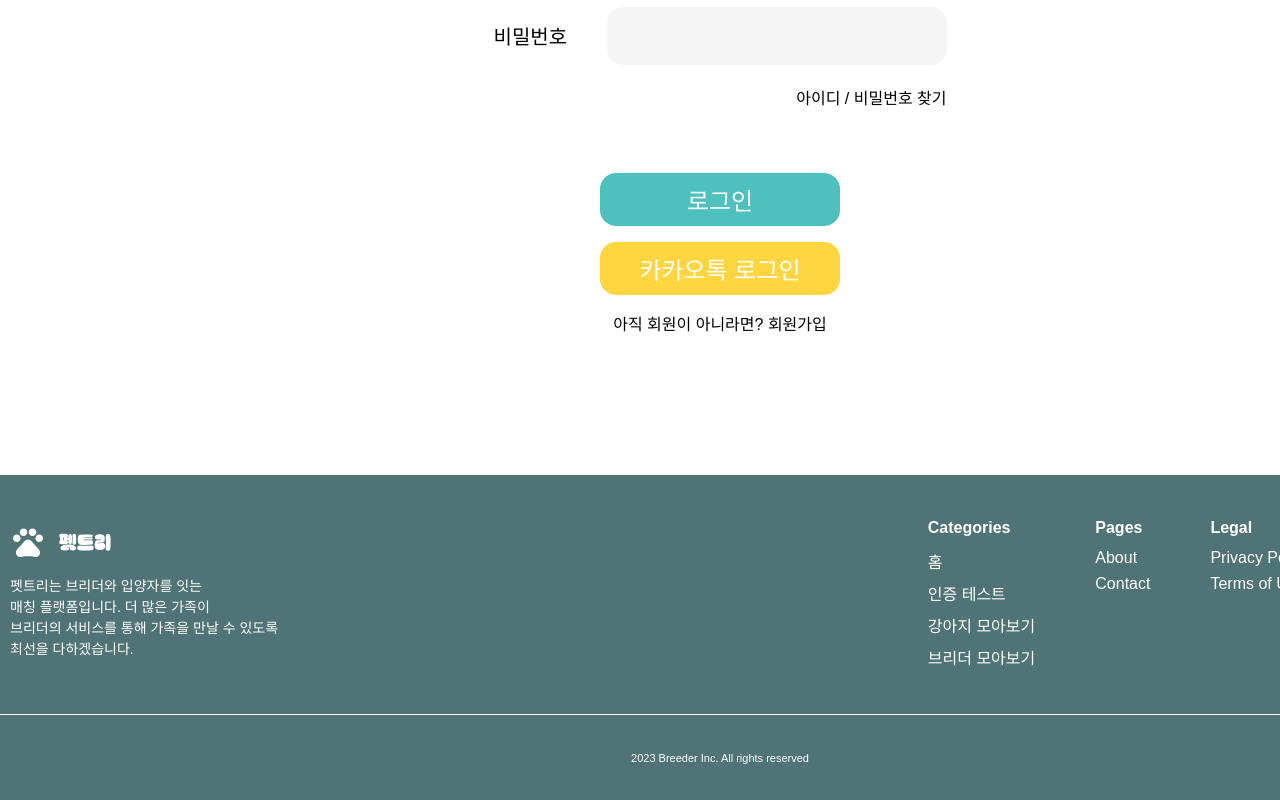
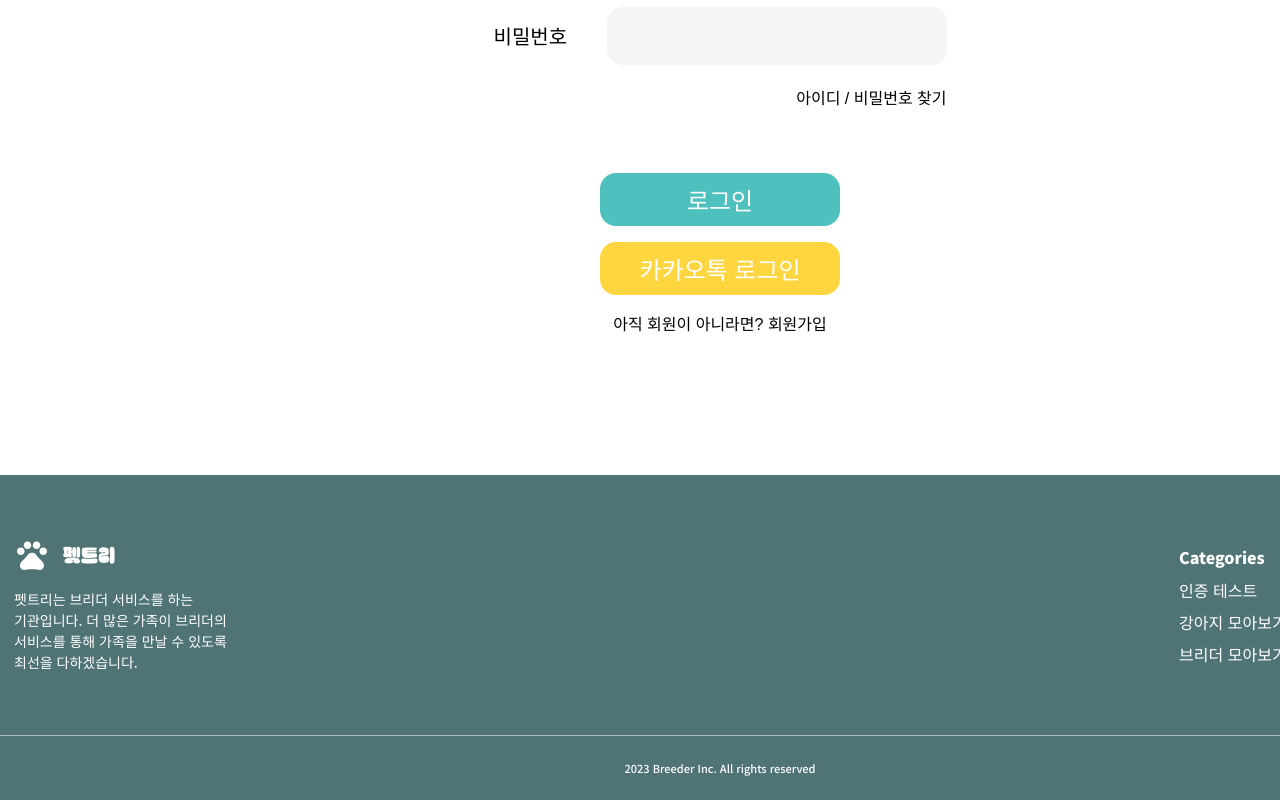
Before and after one commit to next-petree/frontend, a React (Create React App) app: page /login in a window 1280 px wide. Shown: the part 419-1219 px from the top of the page. Built offline with nearby package versions, Linux system fonts and the light colour scheme; no server answers; a web font is replaced by a local one.

Commit message:
Design: footer UI 수정

```diff
--- a/src/components/common/footer/Footer.tsx
+++ b/src/components/common/footer/Footer.tsx
@@ -1,69 +1,31 @@
 import { styled } from 'styled-components';
 import Logo from '../logo/Logo';
 import { footerItems } from './footerItems';
+import Layout from '../Layout';
 
-const Container = styled.footer`
+const FooterEl = styled.footer`
   background: #507375;
   width: 100%;
-  height: 325px;
   display: flex;
   flex-direction: column;
-`;
-
-const InnerContainer = styled.div`
-  width: 1440px;
-  margin: 0 auto;
-  display: flex;
-  align-items: center;
-  justify-content: space-between;
-  padding: 40px 10px 45px 10px;
-  border-bottom: 0.5px solid #fff;
-`;
-
-const Wapper = styled.div`
+  .container {
     display: flex;
     align-items: center;
     justify-content: space-between;
     width: 100%;
-  margin-right: 120px;
-`;
-
-const FooterItem = styled.div`
-  color: #fff;
-  display: flex;
-  gap: 60px;
-`;
-
-const FooterItemTitle = styled.div`
-  color: #fff;
-  font-size: 16px;
-  font-style: normal;
-  font-weight: 900;
-  line-height: 26px; /* 162.5% */
-`;
-
-const FooterItemContent = styled.ol`
-  list-style: none;
-  display: flex;
-  flex-direction: column;
-  gap: 8px;
-`;
-
-const FooterItemLiEl = styled.li`
-  font-size: 16px;
-  font-style: normal;
-  font-weight: 500;
-  line-height: normal;
-  cursor: pointer;
+    padding: 62px 14px;
+    border-bottom: 0.5px solid rgba(255, 255, 255, 0.53);
+  }
 `;
 
 const IntroContainer = styled.div`
+  font-family: ${({ theme }) => theme.fonts.NOTOSANSKR};
   display: flex;
   flex-direction: column;
   align-items: flex-start;
   gap: 1rem;
   span {
-    color: #fff;
+    color: ${({ theme }) => theme.colors.white};
     font-size: 14px;
     font-style: normal;
     font-weight: 400;
@@ -71,43 +33,80 @@ const IntroContainer = styled.div`
   }
 `;
 
+const FooterItemList = styled.ul`
+  color: ${({ theme }) => theme.colors.white};
+  display: flex;
+  gap: 60px;
+  li.footer-item-title {
+    font-family: ${({ theme }) => theme.fonts.NOTOSANSKR};
+    list-style: none;
+    display: flex;
+    flex-direction: column;
+    gap: 8px;
+    font-size: 16px;
+    font-style: normal;
+    font-weight: 900;
+    line-height: 26px; /* 162.5% */
+  }
+`;
+const FooterItemLinks = styled.ul`
+  list-style: none;
+  display: flex;
+  flex-direction: column;
+  gap: 8px;
+  li.link {
+    color: ${({ theme }) => theme.colors.white};
+    font-size: 16px;
+    font-style: normal;
+    font-weight: 300;
+    line-height: normal;
+  }
+`;
+
 const CopyRight = styled.div`
-  align-self: center;
-  height: 100%;
-  display: grid;
-  align-content: center;
-  color: #fff;
+  padding: 24px 0;
+  color: ${({ theme }) => theme.colors.white};
+  font-family: ${({ theme }) => theme.fonts.NOTOSANSKR};
   font-size: 11px;
   font-style: normal;
+  font-weight: 500;
   line-height: normal;
 `;
 
 export default function Footer() {
   return (
-    <Container>
-      <InnerContainer>
-        <Wapper>
+    <FooterEl>
+      <Layout>
+        <div className="container">
           <IntroContainer>
             <Logo color="white" />
             <span>
-              펫트리는 브리더와 입양자를 잇는 <br /> 매칭 플랫폼입니다. 더 많은 가족이 <br />
-              브리더의 서비스를 통해 가족을 만날 수 있도록
-              <br /> 최선을 다하겠습니다.
+              펫트리는 브리더 서비스를 하는
+              <br />
+              기관입니다. 더 많은 가족이 브리더의
+              <br />
+              서비스를 통해 가족을 만날 수 있도록
+              <br />
+              최선을 다하겠습니다.
             </span>
           </IntroContainer>
-          <FooterItem>
+          <FooterItemList id="footer-item-list">
             {footerItems.map((item, index) => (
-              <FooterItemContent key={index}>
-                <FooterItemTitle>{item.title}</FooterItemTitle>
+              <li className="footer-item-title" key={index}>
+                {item.title}
+                <FooterItemLinks className="footer-item-links">
                   {item.links.map((content, index) => (
-                  <FooterItemLiEl key={index}>{content.name}</FooterItemLiEl>
+                    <li className="link" key={index}>
+                      {content.name}
+                    </li>
                   ))}
-              </FooterItemContent>
+                </FooterItemLinks>
+              </li>
             ))}
-          </FooterItem>
-        </Wapper>
-      </InnerContainer>
+          </FooterItemList>
+        </div>
         <CopyRight>2023 Breeder Inc. All rights reserved </CopyRight>
-    </Container>
+      </Layout>
+    </FooterEl>
   );
 }
--- a/src/components/common/footer/footerItems.ts
+++ b/src/components/common/footer/footerItems.ts
@@ -12,10 +12,6 @@ export const footerItems: FooterItem[] = [
   {
     title: 'Categories',
     links: [
-      {
-        name: '홈',
-        path: PATHS.root,
-      },
       {
         name: '인증 테스트',
         path: PATHS.certification.root,
@@ -34,26 +30,13 @@ export const footerItems: FooterItem[] = [
     title: 'Pages',
     links: [
       {
-        name: 'About',
+        name: 'About Us',
         path: '/about',
       },
       {
-        name: 'Contact',
+        name: 'Contact Us',
         path: '/contact',
       },
     ],
   },
-  {
-    title: 'Legal',
-    links: [
-      {
-        name: 'Privacy Policy',
-        path: '/privacy-policy',
-      },
-      {
-        name: 'Terms of Use',
-        path: '/terms-of-use',
-      },
-    ],
-  },
 ];
```
Lines whose indentation alone changed are shown as unchanged.
